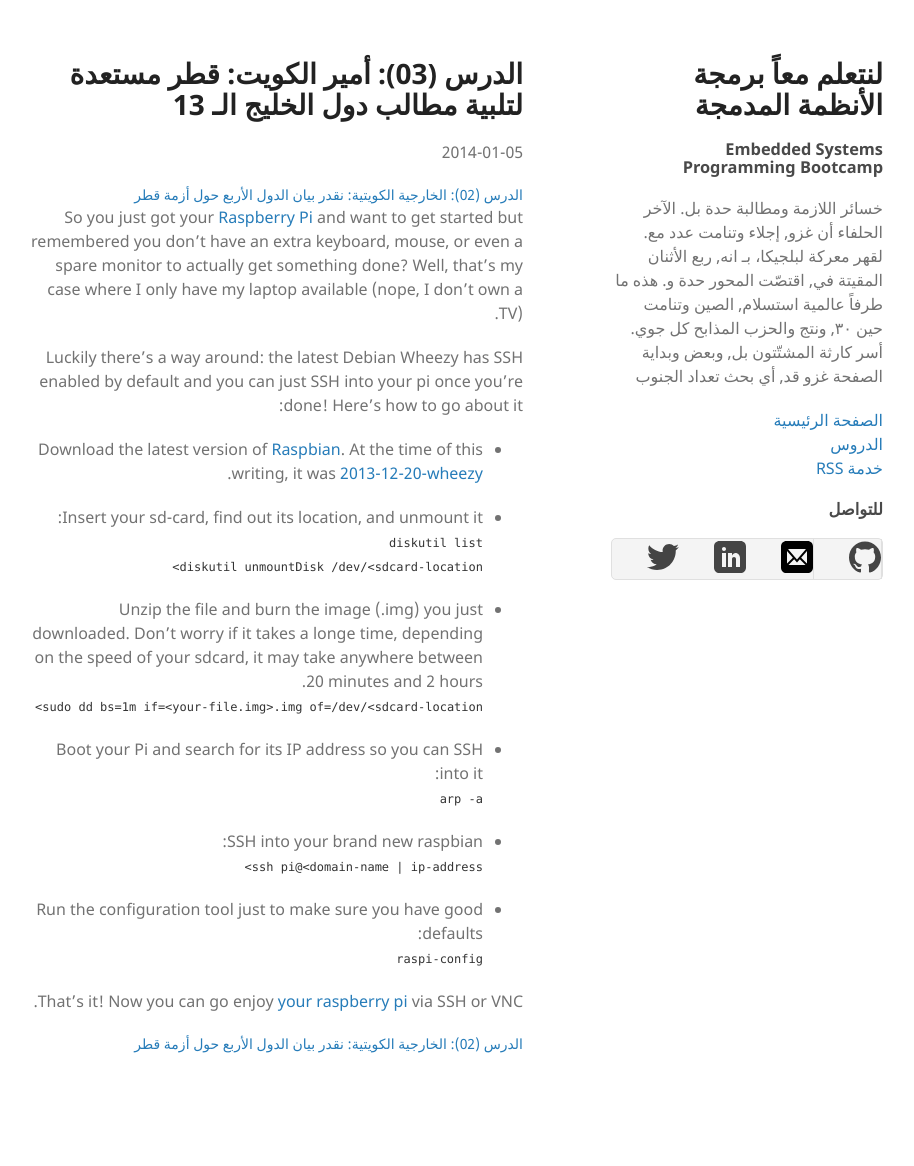
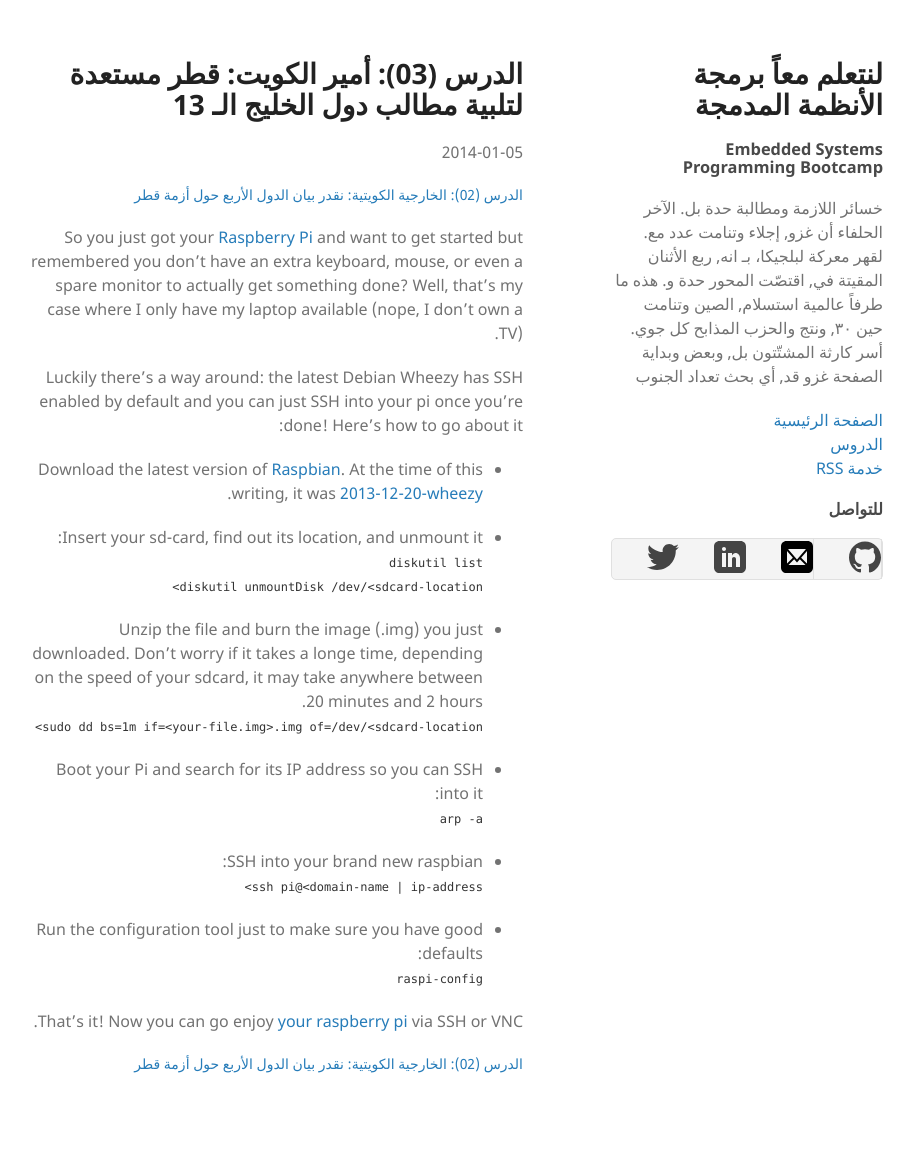
Before and after one commit to kalhabish/embedded_course, a Jekyll site: the page built from _posts/2014-01-05-article 3.md, in a window 1280 px wide. Shown: the whole page, without its empty margins (187-1101 px from the left). Built offline with Jekyll 4.4.1, drawn with Linux system fonts in a browser that asks for light colours.

```diff
--- a/_layouts/post.html
+++ b/_layouts/post.html
@@ -35,7 +35,7 @@
       {% endif %}
 
 
-    <div class="post">{{ content }}</div>
+    <p>{{ content }}</p>
 
       {% if prev_post %}
           <a class="prev" href="{{site.baseurl}}{{ prev_post.url }}">{{prev_post.title}}</a> <br>
```
